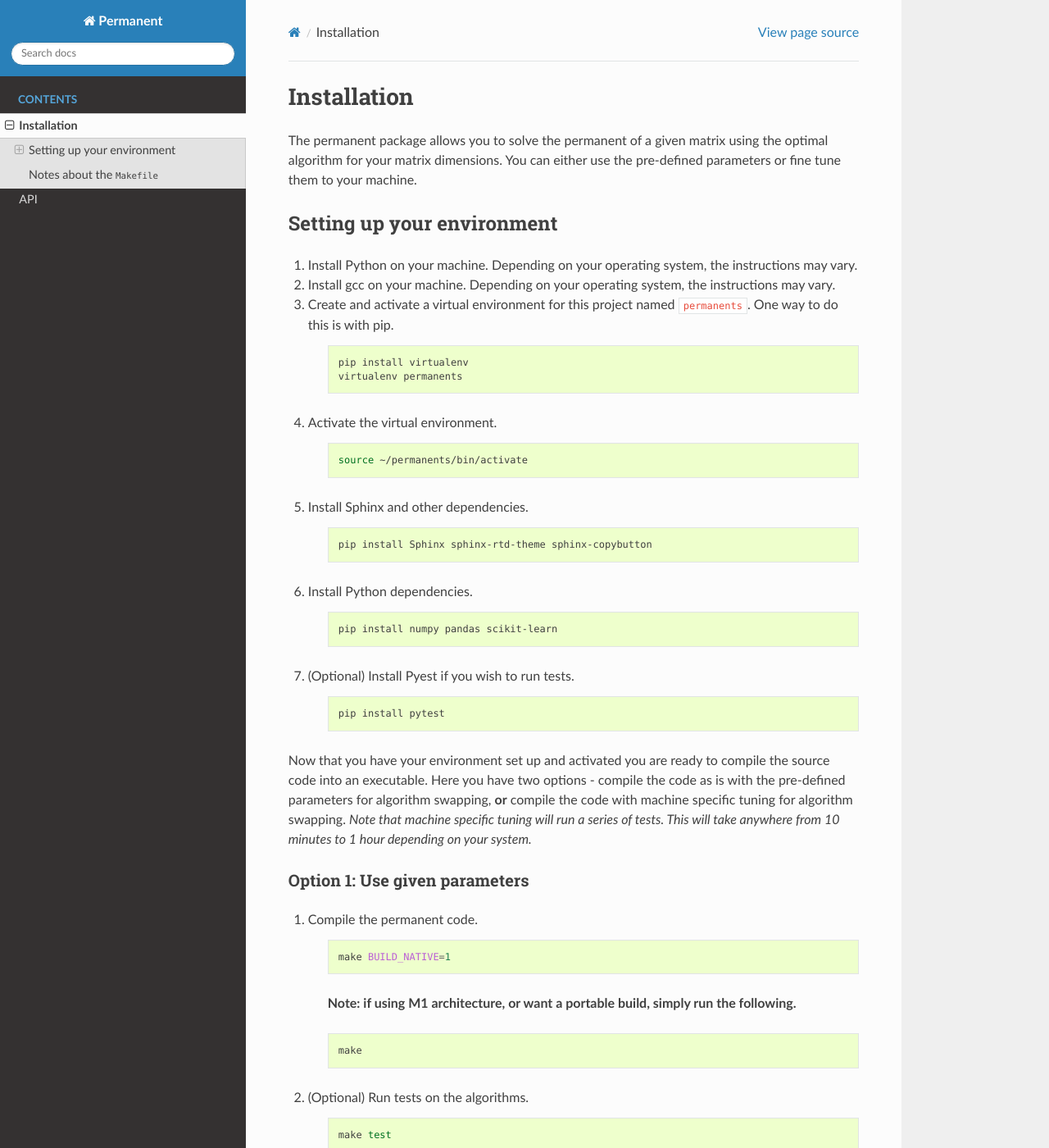
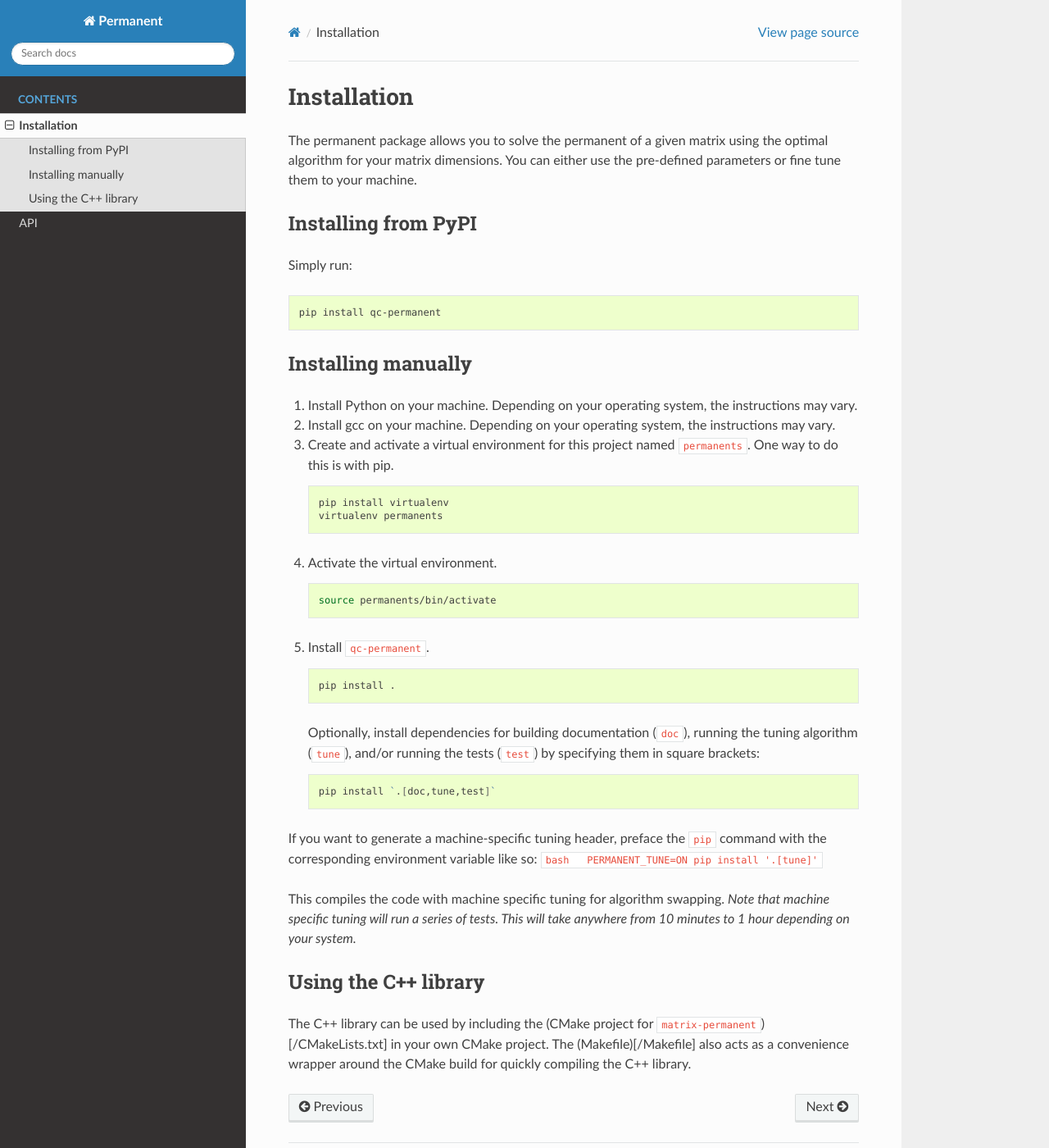
Before and after one commit to theochem/matrix-permanent, a Sphinx documentation site: the page built from docs/source/install.rst, in a window 1280 px wide and 1400 px high. Shown: the whole window at 82% size. Built offline with Sphinx 7.4.7 and the Read the Docs theme 3.1.0, drawn with Linux system fonts in a browser that asks for light colours; some of the changed text lies outside the part shown.

Commit message:
Update documentation for paper submission

```diff
--- a/docs/source/index.rst
+++ b/docs/source/index.rst
@@ -70,7 +70,7 @@ Compute the permanent of a matrix combinatorically.
 
 .. math::
 
-   \text{per}(A) = \frac{1}{2^{N-1}} \cdot \sum_{\delta}{
+   \text{per}(A) = \frac{1}{2^{N-1}} \cdot \sum_{\delta \in \left[\delta_1 = 1,~ \delta_2 \dots \delta_n=\pm1\right]}{
        \left(\sum_{k=1}^N{\delta_k}\right){\prod_{j=1}^N{\sum_{i=1}^N{\delta_i a_{i,j}}}}}
 
 **Additional Information:** The original formula has been generalized
@@ -87,7 +87,7 @@ sums over :math:`\delta` from :math:`[1,M]` to :math:`[1,N]`:
 
 .. math::
 
-   \text{per}(A) = \frac{1}{2^{N-1}} \cdot \frac{1}{(N - M + 1)!}\cdot \sum_{\delta}{
+   \text{per}(A) = \frac{1}{2^{N-1}} \cdot \frac{1}{(N - M + 1)!}\cdot \sum_{\delta \in \left[\delta_1 = 1,~ \delta_2 \dots \delta_n=\pm1\right]}{
            \left(\sum_{k=1}^N{\delta_k}\right)
            \prod_{j=1}^N{\left(
                \sum_{i=1}^M{\delta_i a_{i,j}} + \sum_{i=M+1}^N{\delta_i}
--- a/docs/source/install.rst
+++ b/docs/source/install.rst
@@ -1,141 +1,69 @@
 Installation
 ============
-The permanent package allows you to solve the permanent of a given matrix using the optimal algorithm for your matrix dimensions. You can either use the pre-defined parameters or fine tune them to your machine.
 
-Setting up your environment
----------------------------
+The permanent package allows you to solve the permanent of a given
+matrix using the optimal algorithm for your matrix dimensions. You can
+either use the pre-defined parameters or fine tune them to your machine.
 
-#. Install Python on your machine. Depending on your operating system, the instructions may vary.
+Installing from PyPI
+--------------------
 
-#. Install gcc on your machine. Depending on your operating system, the instructions may vary.
+Simply run:
 
-#. Create and activate a virtual environment for this project named ``permanents``. One way to do this is with pip.
+.. code:: bash
 
-	.. code-block:: bash
+   pip install qc-permanent
 
-		pip install virtualenv
-		virtualenv permanents
+Installing manually
+-------------------
 
-#. Activate the virtual environment.
+1. Install Python on your machine. Depending on your operating system,
+   the instructions may vary.
 
-	.. code-block:: bash
+2. Install gcc on your machine. Depending on your operating system, the
+   instructions may vary.
 
-		source ~/permanents/bin/activate
+3. Create and activate a virtual environment for this project named
+   ``permanents``. One way to do this is with pip.
 
-#. Install Sphinx and other dependencies.
+   .. code:: bash
 
-	.. code-block:: bash
+      pip install virtualenv
+      virtualenv permanents
 
-		pip install Sphinx sphinx-rtd-theme sphinx-copybutton
+4. Activate the virtual environment.
 
-#. Install Python dependencies.
+   .. code:: bash
 
-	.. code-block:: bash
+      source permanents/bin/activate
 
-		pip install numpy pandas scikit-learn
+5. Install ``qc-permanent``.
 
-#. (Optional) Install Pyest if you wish to run tests.
+   .. code:: bash
 
-	.. code-block:: bash
+      pip install .
 
-		pip install pytest
+   Optionally, install dependencies for building documentation
+   (``doc``), running the tuning algorithm (``tune``), and/or running
+   the tests (``test``) by specifying them in square brackets:
 
+   .. code:: bash
 
-Now that you have your environment set up and activated you are ready to compile the source code into an executable. Here you have two options - compile the code as is with the pre-defined parameters for algorithm swapping, **or** compile the code with machine specific tuning for algorithm swapping. *Note that machine specific tuning will run a series of tests. This will take anywhere from 10 minutes to 1 hour depending on your system.*
+      pip install `.[doc,tune,test]`
 
-Option 1: Use given parameters
-~~~~~~~~~~~~~~~~~~~~~~~~~~~~~~
+If you want to generate a machine-specific tuning header, preface the
+``pip`` command with the corresponding environment variable like so:
+``bash   PERMANENT_TUNE=ON pip install '.[tune]'``
 
-#. Compile the permanent code.
+This compiles the code with machine specific tuning for algorithm
+swapping. *Note that machine specific tuning will run a series of tests.
+This will take anywhere from 10 minutes to 1 hour depending on your
+system.*
 
-	.. code-block:: bash
+Using the C++ library
+---------------------
 
-		make BUILD_NATIVE=1
-
-	**Note: if using M1 architecture, or want a portable build, simply run the following.**
-
-	.. code-block:: bash
-
-		make
-
-#. (Optional) Run tests on the algorithms.
-
-	.. code-block:: bash
-
-		make test
-
-#. Compile the website.
-
-	.. code-block:: bash
-
-		cd docs && make html
-
-#. Load the website.
-
-	.. code-block:: bash
-
-		<browser> build/html/index.html
-
-Option 2: Tune parameters
-~~~~~~~~~~~~~~~~~~~~~~~~~
-
-#. Compile the permanent code with the ``tuning`` flag.
-
-	.. code-block:: bash
-
-		make RUN_TUNING=1
-
-**Note: it will take some time to run the tuning tests on your machine.**
-
-#. (Optional) Run tests on the algorithms.
-
-	.. code-block:: bash
-
-		make test
-
-#. Compile the website.
-
-	.. code-block:: bash
-
-		cd docs && make html
-
-#. Load the website.
-
-	.. code-block:: bash
-
-		<browser> build/html/index.html
-
-Notes about the ``Makefile``
-----------------------------
-
-The Makefile in this project is used to compile C and Python libraries and includes rules for installation, testing, and cleaning. Here's a breakdown of its sections:
-
-#. Variables:
-
-* ``CXX``, ``AR``, ``PYTHON``: Define compiler, archiver, and Python executable.
-* ``CXXFLAGS``: Compiler flags including C++ version, warnings, debugging, optimization, and platform-specific options.
-
-#. Conditional Compilation:
-
-* ``ifeq ($(shell uname -s),Darwin)``: Additional flags for macOS.
-* ``ifneq ($(BUILD_NATIVE),)``: Optimization flags if building for native architecture.
-* ``ifneq ($(RUN_TUNING),)``: Flag for runtime tuning.
-* ``ifeq ($(PREFIX),)``: Default installation prefix.
-
-#. Targets:
-
-* ``all``, ``c``, ``python``: Phony targets for building all, C, or Python libraries.
-* ``install``: Installs C libraries and headers
-* ``test``: Runs tests using pytest.
-* ``clean``: Removes generated files.
-
-#. File generation:
-
-* ``compile_flags.txt``: Generates compilation flags for clangd.
-* ``src/tuning.h``: Generates tuning parameters header file.
-
-#. Compilation Rules:
-
-* ``permanent/permanent.so``: Compiles Python extension module.
-* ``src/libpermanent.o``: Compiles object code.
-* ``libpermanent.a, libpermanent.so``: Compiles static and shared C libraries respectively.
+The C++ library can be used by including the (CMake project for
+``matrix-permanent``)[/CMakeLists.txt] in your own CMake project. The
+(Makefile)[/Makefile] also acts as a convenience wrapper around the
+CMake build for quickly compiling the C++ library.
--- a/pyproject.toml
+++ b/pyproject.toml
@@ -36,7 +36,9 @@ dynamic = ["version"]
 
 
 [project.optional-dependencies]
+doc = ["sphinx", "sphinx-rtd-theme", "sphinx-copybutton"]
 test = ["pytest"]
+tune = ["pandas", "scikit-learn"]
 
 
 [tool.scikit-build]
```
Also changed, not shown: README.md (+38 -217 lines).
